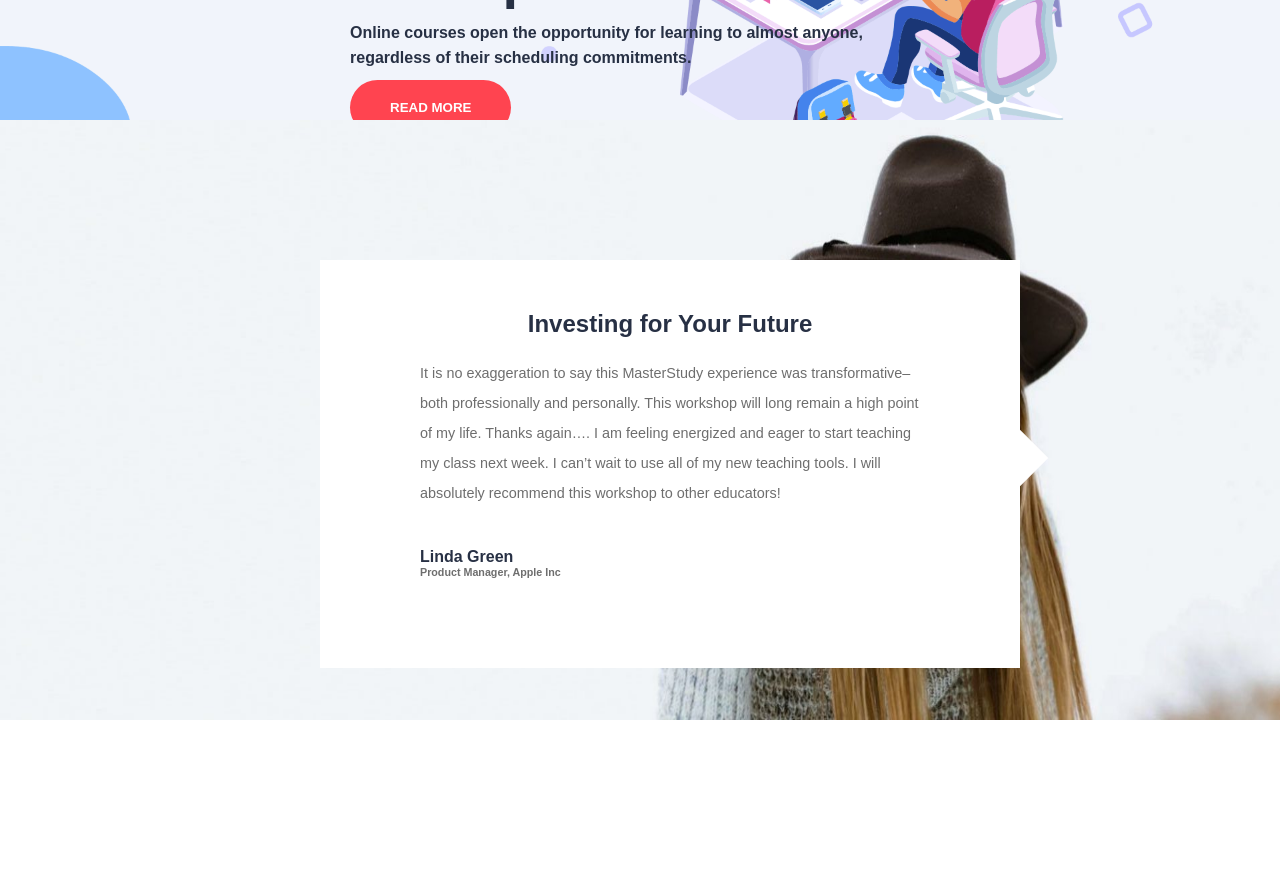
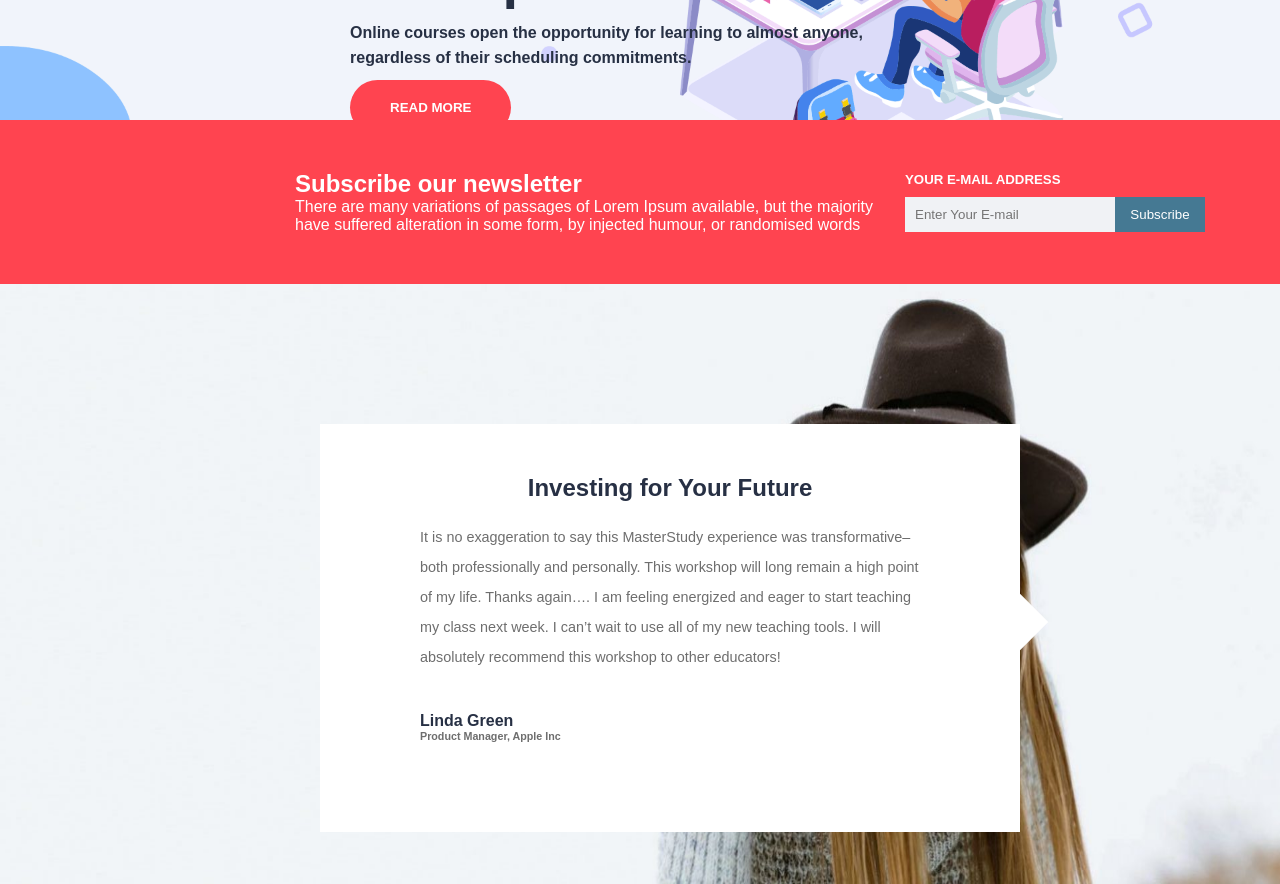
Before and after one commit to Riccardo15Pinto/proj-html-vuejs, a Vue app: page / in a window 1280 px wide. Shown: the part 940-1824 px from the top of the page. Before the commit the page ends 1660 px from the top, so only its background shows below. Built offline with nearby package versions, Linux system fonts and the light colour scheme.

Commit message:
import sectionNewsletter

```diff
--- a/src/components/AppMain.vue
+++ b/src/components/AppMain.vue
@@ -2,8 +2,9 @@
 import TopJumbo from '../components/sub-components/TopJumbo.vue'
 import BottomJumbo from '../components/sub-components/BottomJumbo.vue'
 import SectionInfo from '../components/sub-components/SectionInfo.vue'
+import SectionNewsletter from '../components/sub-components/SectionNewsletter.vue'
 export default {
-    components: { TopJumbo, BottomJumbo, SectionInfo },
+    components: { TopJumbo, BottomJumbo, SectionInfo, SectionNewsletter },
     data() {
         return {
 
@@ -15,6 +16,7 @@ export default {
 <template>
     <TopJumbo />
     <SectionInfo />
+    <SectionNewsletter />
     <BottomJumbo />
 </template>
 
```
